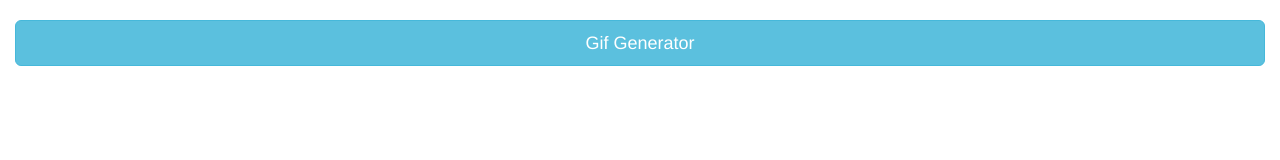
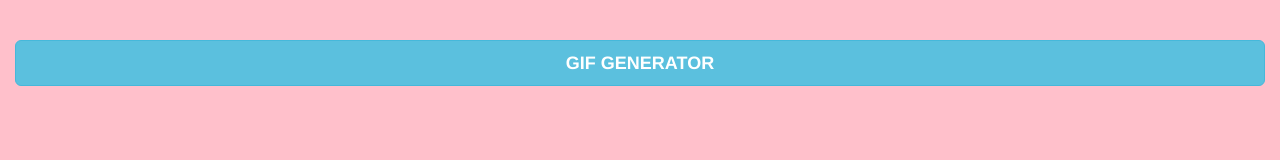
Before and after one commit to zzyou/ajax-play, a plain HTML site: page index.html in a window 1280 px wide. Drawn offline with nearby package versions, Linux system fonts and the light colour scheme.

Commit message:
add background color

```diff
--- a/index.html
+++ b/index.html
@@ -10,6 +10,16 @@
 
         <link rel="stylesheet" href="https://maxcdn.bootstrapcdn.com/bootstrap/3.3.7/css/bootstrap.min.css" integrity="sha384-BVYiiSIFeK1dGmJRAkycuHAHRg32OmUcww7on3RYdg4Va+PmSTsz/K68vbdEjh4u" crossorigin="anonymous">
 
+        <style>
+            body {
+                background-color: pink;
+            }
+            img {
+                border-radius: 2%;
+            }
+        </style>
+
+
         <script src="https://code.jquery.com/jquery-3.3.1.min.js" integrity="sha256-FgpCb/KJQlLNfOu91ta32o/NMZxltwRo8QtmkMRdAu8=" crossorigin="anonymous"></script>
         <script src="https://maxcdn.bootstrapcdn.com/bootstrap/3.3.7/js/bootstrap.min.js" integrity="sha384-Tc5IQib027qvyjSMfHjOMaLkfuWVxZxUPnCJA7l2mCWNIpG9mGCD8wGNIcPD7Txa" crossorigin="anonymous"></script>
 
@@ -18,9 +28,12 @@
     <body>
         <div class="container-fluid">
             <br>
+            <br>
             <button type="button" class="btn btn-info btn-lg btn-block">
-                Gif Generator
+                <b>GIF GENERATOR</b>
             </button>
+            <br>
+            <br>
             <br>
             <div id="gif"></div>
         </div>
```
